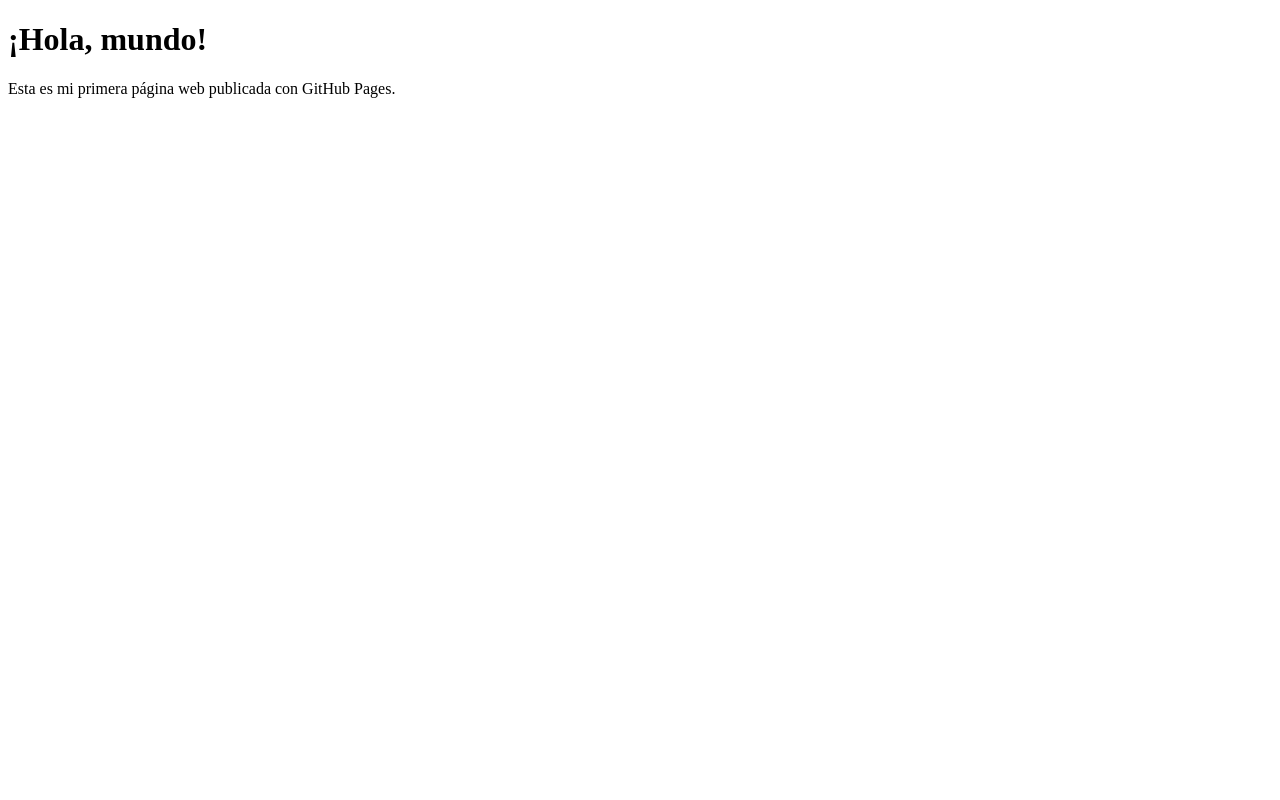
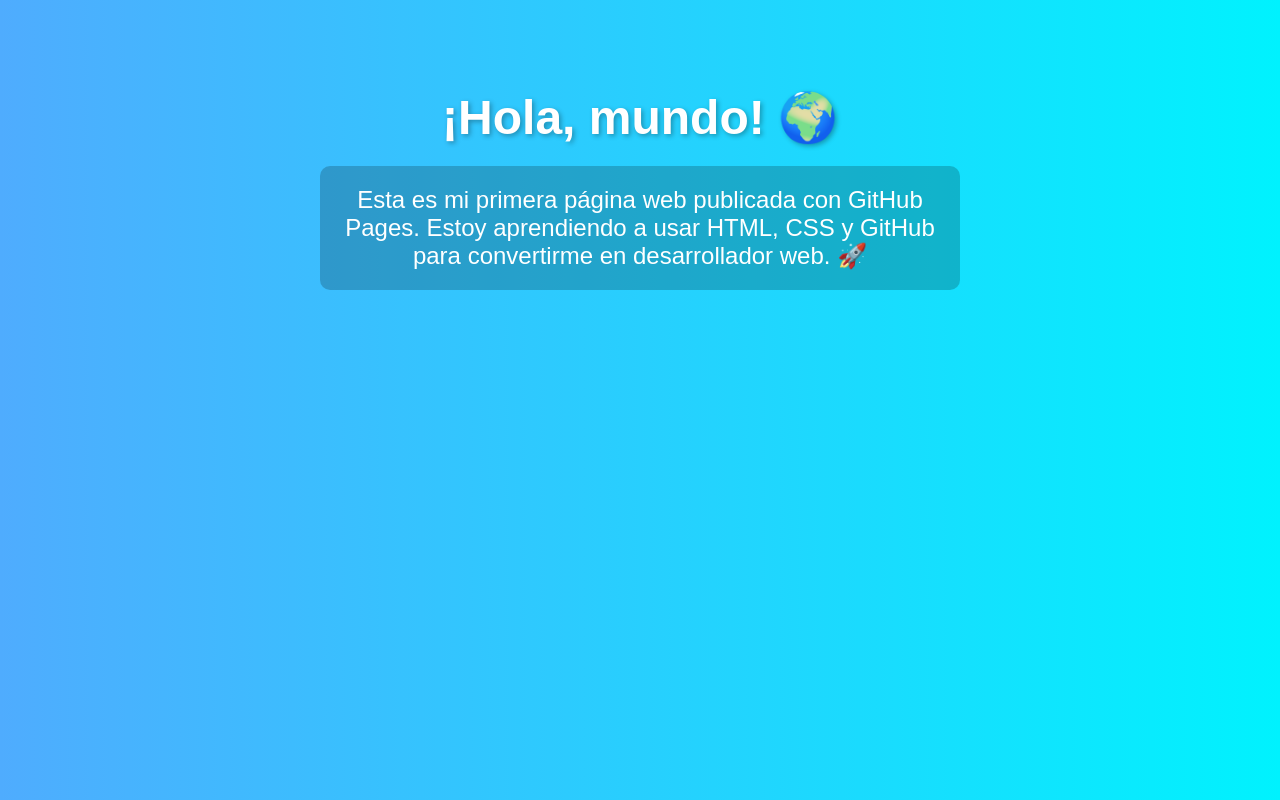
Before and after one commit to EbaldoS199/mi-primera-pagina, a plain HTML site: page index.html in a window 1280 px wide. Drawn offline with Linux system fonts and the light colour scheme.

Commit message:
Diseño mejorado de mi primera página

```diff
--- a/index.html
+++ b/index.html
@@ -4,9 +4,34 @@
     <meta charset="UTF-8">
     <meta name="viewport" content="width=device-width, initial-scale=1.0">
     <title>Mi Primera Página</title>
+    <style>
+        body {
+            background: linear-gradient(to right, #4facfe, #00f2fe);
+            color: white;
+            font-family: Arial, sans-serif;
+            text-align: center;
+            padding: 50px;
+        }
+        h1 {
+            font-size: 3em;
+            margin-bottom: 20px;
+            text-shadow: 2px 2px 5px rgba(0,0,0,0.3);
+        }
+        p {
+            font-size: 1.5em;
+            max-width: 600px;
+            margin: auto;
+            background: rgba(0,0,0,0.2);
+            padding: 20px;
+            border-radius: 10px;
+        }
+    </style>
 </head>
 <body>
-    <h1>¡Hola, mundo!</h1>
-    <p>Esta es mi primera página web publicada con GitHub Pages.</p>
+    <h1>¡Hola, mundo! 🌍</h1>
+    <p>
+        Esta es mi primera página web publicada con GitHub Pages.
+        Estoy aprendiendo a usar HTML, CSS y GitHub para convertirme en desarrollador web. 🚀
+    </p>
 </body>
 </html>
```
